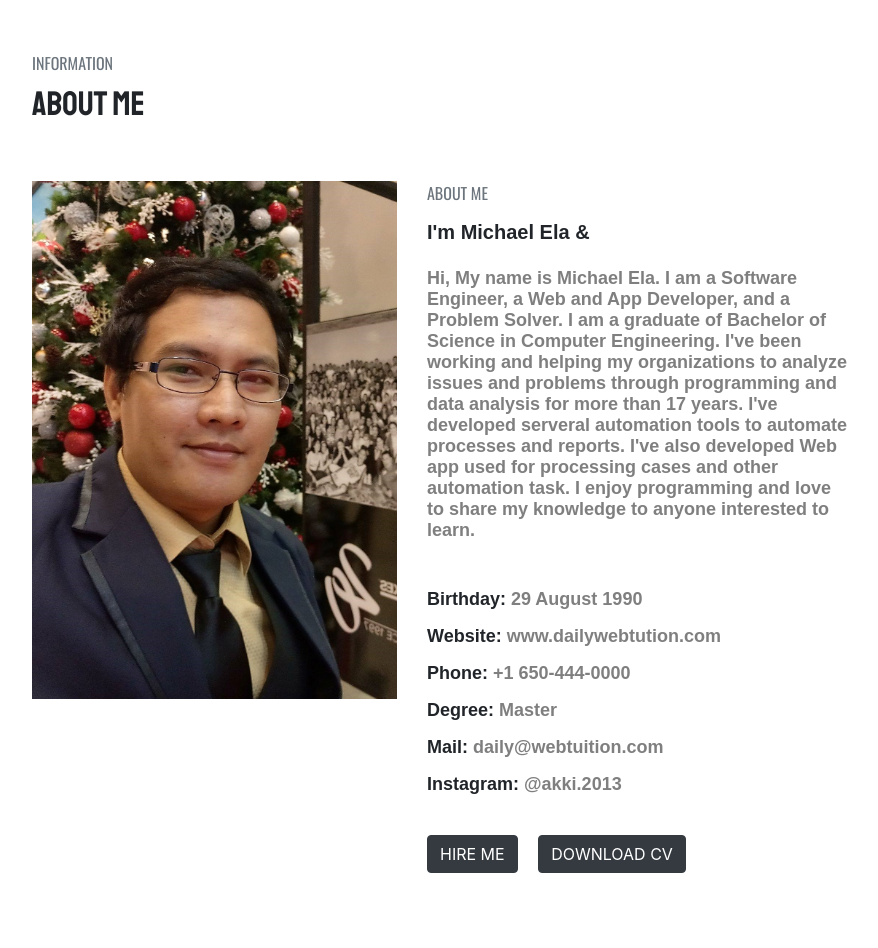
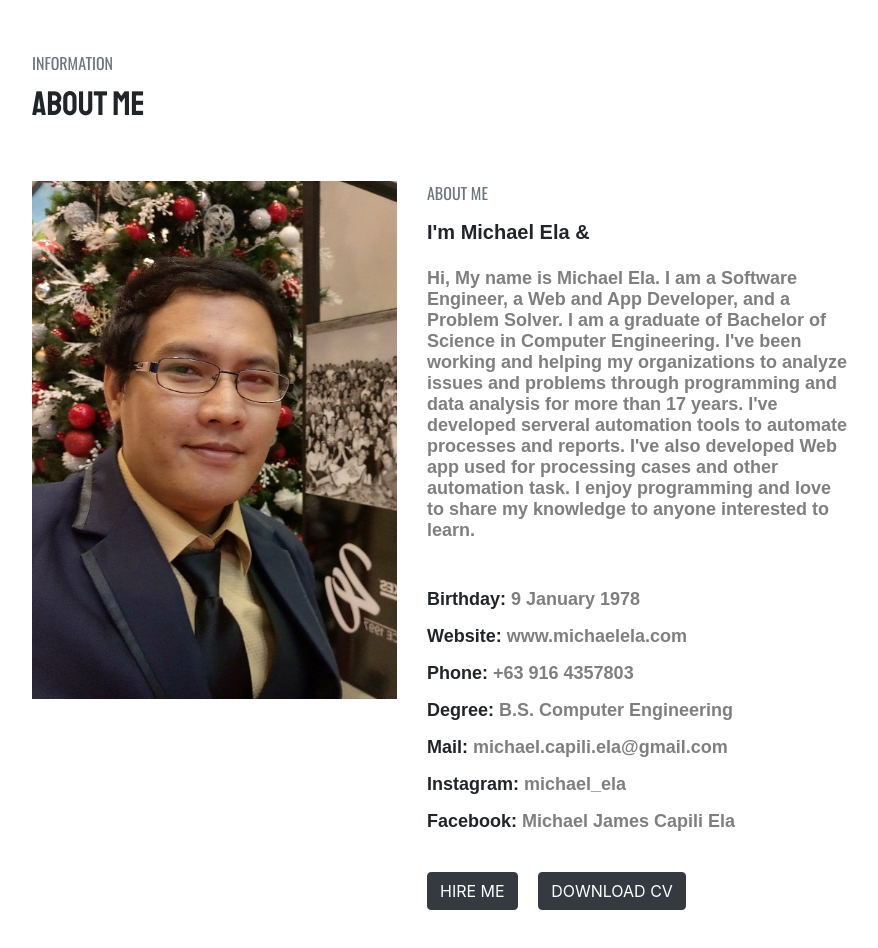
Before and after one commit to MichaelJames008/Portfolio, a website: page Resume/index.html in a window 1280 px wide. Shown: the part 845-1793 px from the top of the page, without its empty margins (312-1190 px from the left). Before the commit the page ends 1766 px from the top, so only its background shows below. Drawn offline with nearby package versions, Linux system fonts and the light colour scheme; a web font is replaced by a local one.

Commit message:
update index about me

```diff
--- a/Resume/index.html
+++ b/Resume/index.html
@@ -82,14 +82,15 @@
                             </p>
                             <div class="d-flex flex-row flex-wrap justify-content-between py-4">
                                 <div class="d-flex flex-column">
-                                    <p class="font-ram"><b>Birthday: </b><span class="text-black-50">29 August 1990</span></p>
-                                    <p class="font-ram"><b>Website: </b><span class="text-black-50">www.dailywebtution.com</span></p>
-                                    <p class="font-ram"><b>Phone: </b><span class="text-black-50">+1 650-444-0000</span></p>
+                                    <p class="font-ram"><b>Birthday: </b><span class="text-black-50">9 January 1978</span></p>
+                                    <p class="font-ram"><b>Website: </b><span class="text-black-50">www.michaelela.com</span></p>
+                                    <p class="font-ram"><b>Phone: </b><span class="text-black-50">+63 916 4357803</span></p>
                                 </div>
                                 <div class="d-flex flex-column">
-                                    <p class="font-ram"><b>Degree: </b><span class="text-black-50">Master</span></p>
-                                    <p class="font-ram"><b>Mail: </b><span class="text-black-50">daily@webtuition.com</span></p>
-                                    <p class="font-ram"><b>Instagram: </b><span class="text-black-50">@akki.2013</span></p>
+                                    <p class="font-ram"><b>Degree: </b><span class="text-black-50">B.S. Computer Engineering</span></p>
+                                    <p class="font-ram"><b>Mail: </b><span class="text-black-50">michael.capili.ela@gmail.com</span></p>
+                                    <p class="font-ram"><b>Instagram: </b><span class="text-black-50">michael_ela</span></p>
+                                    <p class="font-ram"><b>Facebook: </b><span class="text-black-50">Michael James Capili Ela</span></p>
                                 </div>
                             </div>
                             <button class="btn btn-dark text-uppercase mr-3">Hire ME</button>
```
